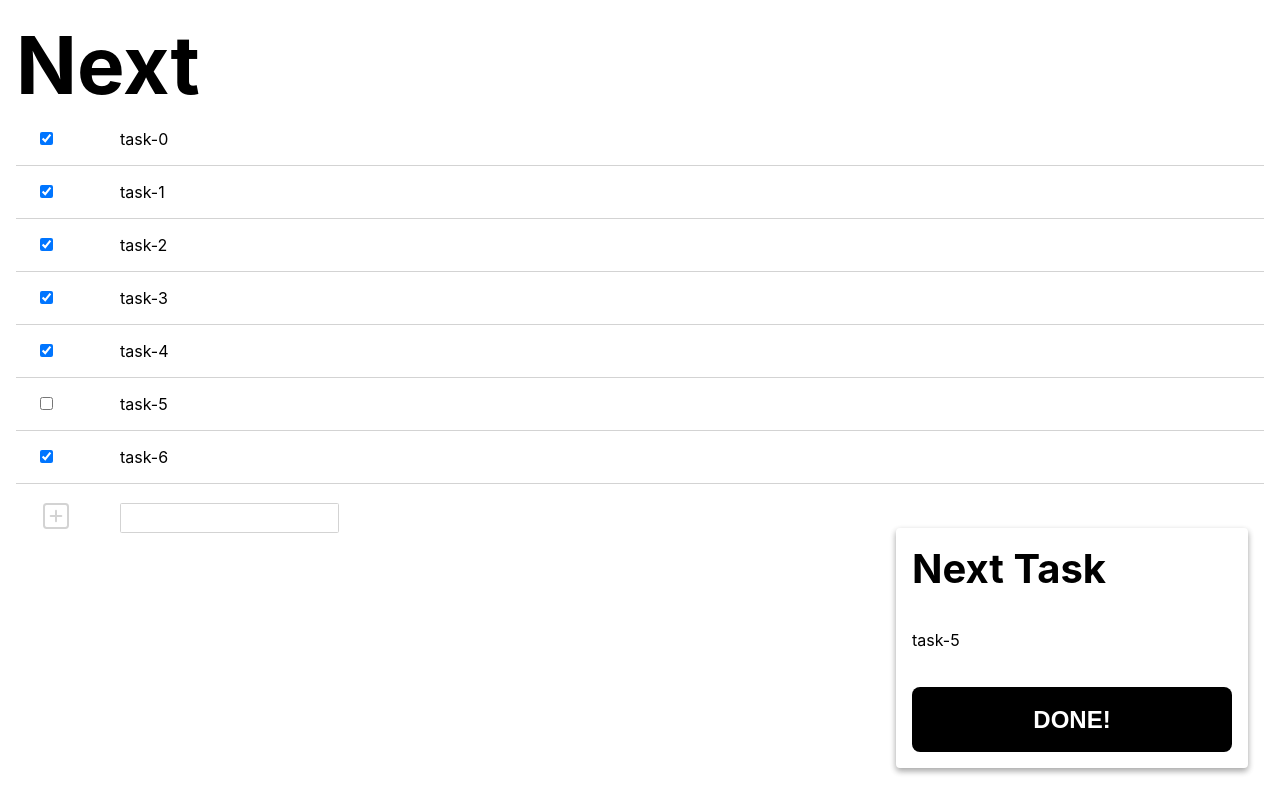
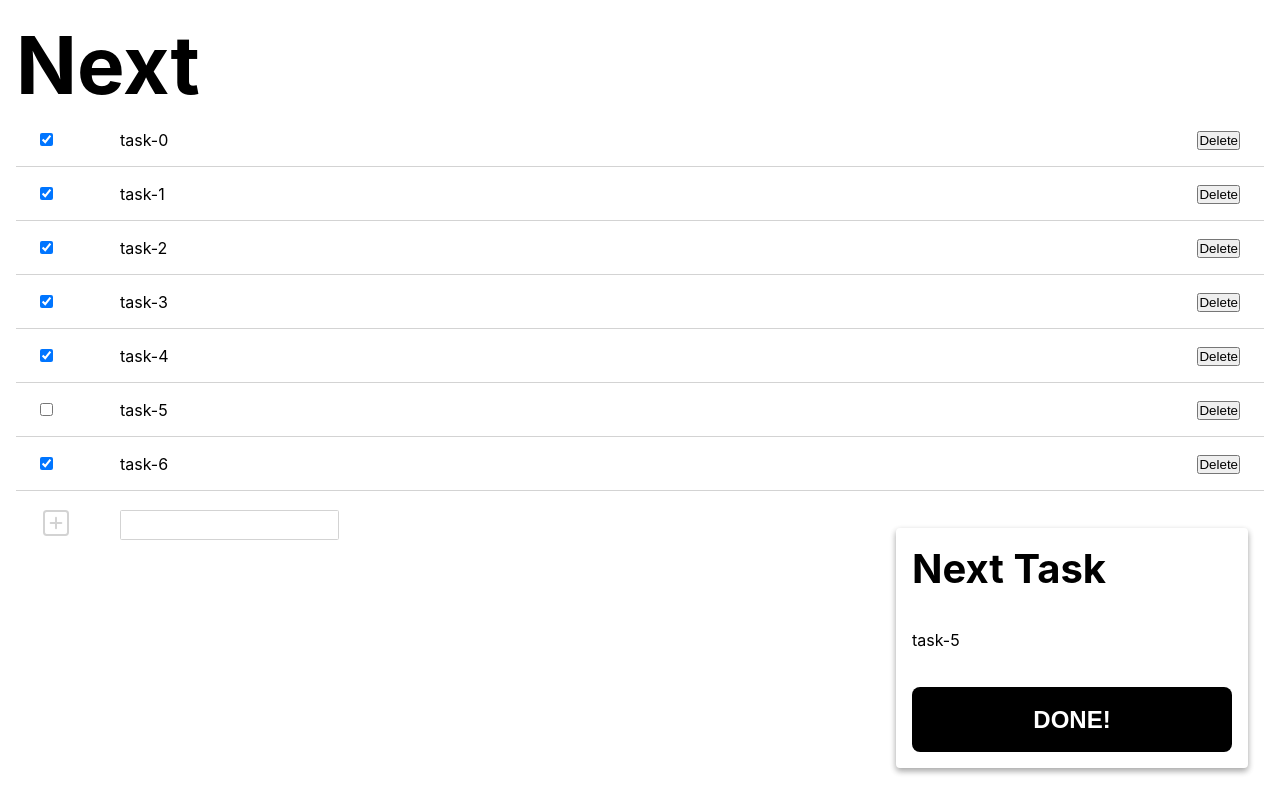
Before and after one commit to etrobert/next, a React (Create React App) app: page / in a window 1280 px wide. Built offline with nearby package versions, Linux system fonts and the light colour scheme.

Commit message:
Add the delete button

```diff
--- a/package.json
+++ b/package.json
@@ -10,6 +10,7 @@
     "@types/node": "^12.20.26",
     "@types/react": "^17.0.24",
     "@types/react-dom": "^17.0.9",
+    "lodash": "^4.17.21",
     "react": "^17.0.2",
     "react-dom": "^17.0.2",
     "react-scripts": "4.0.3",
@@ -40,5 +41,8 @@
       "last 1 firefox version",
       "last 1 safari version"
     ]
+  },
+  "devDependencies": {
+    "@types/lodash": "^4.14.173"
   }
 }
--- a/src/ListView/Task.tsx
+++ b/src/ListView/Task.tsx
@@ -2,6 +2,7 @@ import { useRecoilState } from 'recoil';
 
 import { taskStateById } from 'atoms';
 import { TaskId } from 'types';
+import useDeleteTask from 'useDeleteTask';
 
 import './Task.css';
 
@@ -11,6 +12,8 @@ type Props = {
 
 const Task = ({ id }: Props) => {
   const [{ name, status }, setTask] = useRecoilState(taskStateById(id));
+
+  const deleteTask = useDeleteTask();
 
   const toggleStatus = () => {
     setTask((task) => ({
@@ -29,6 +32,9 @@ const Task = ({ id }: Props) => {
         />
       </td>
       <td className={'Task__name-td'}>{name}</td>
+      <td>
+        <button onClick={() => deleteTask(id)}>Delete</button>
+      </td>
     </tr>
   );
 };
--- /dev/null
+++ b/src/useDeleteTask.ts
@@ -0,0 +1,15 @@
+import { useRecoilCallback } from 'recoil';
+import without from 'lodash/without';
+
+import { projectState } from './atoms';
+import { TaskId } from './types';
+
+const useDeleteTask = () =>
+  useRecoilCallback(({ set }) => (id: TaskId) => {
+    set(projectState, (project) => ({
+      ...project,
+      tasks: without(project.tasks, id),
+    }));
+  });
+
+export default useDeleteTask;
```
Also changed, not shown: 1 other file (tests, documents, lock files or other folders).
